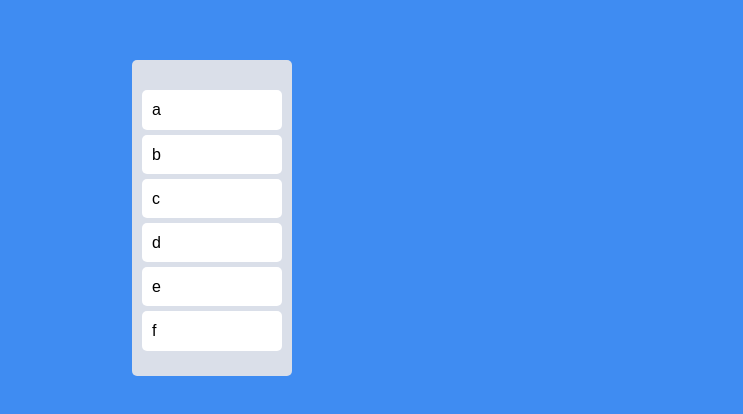
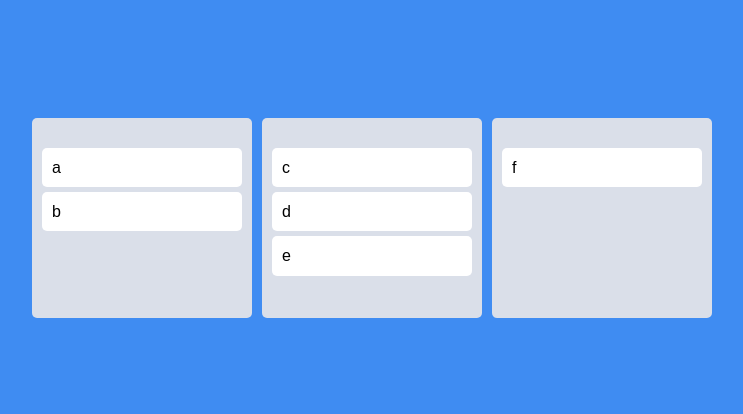
Before and after one commit to whd617/react-master-nomflix-clone, a React (Create React App) app: page / in a window 1280 px wide. Shown: the part 182-596 px from the top of the page, without its empty margins (268-1011 px from the left). Built offline with nearby package versions, Linux system fonts and the light colour scheme.

Commit message:
chore/Multi board setup

```diff
--- a/src/App.tsx
+++ b/src/App.tsx
@@ -1,13 +1,13 @@
 import React from 'react';
-import { DragDropContext, DropResult, Droppable } from '@hello-pangea/dnd';
+import { DragDropContext, DropResult } from '@hello-pangea/dnd';
 import { useRecoilState } from 'recoil';
 import styled from 'styled-components';
 import { toDoState } from './atoms';
-import DraggableCard from './Components/DraggableCard';
+import Board from './Components/Board';
 
 const Wrapper = styled.div`
   display: flex;
-  max-width: 480px;
+  max-width: 680px;
   width: 100%;
   margin: 0 auto;
   justify-content: center;
@@ -18,44 +18,30 @@
 const Boards = styled.div`
   display: grid;
   width: 100%;
+  gap: 10px;
   grid-template-columns: repeat(3, 1fr);
-`;
-
-const Board = styled.div`
-  padding: 20px 10px;
-  padding-top: 30px;
-  background-color: ${(props) => props.theme.boardColor};
-  border-radius: 5px;
-  min-height: 200px;
 `;
 
 function App() {
   const [toDos, setToDos] = useRecoilState(toDoState);
   const onDragEnd = ({ draggableId, destination, source }: DropResult) => {
     if (!destination) return;
-    setToDos((oldToDos) => {
+    /* setToDos((oldToDos) => {
       const toDosCopy = [...oldToDos];
       // 1) Delete item on source.index
       toDosCopy.splice(source.index, 1);
       // 2) Put back the item on the destination.index
       toDosCopy.splice(destination?.index, 0, draggableId);
       return toDosCopy;
-    });
+    }); */
   };
   return (
     <DragDropContext onDragEnd={onDragEnd}>
       <Wrapper>
         <Boards>
-          <Droppable droppableId='one'>
-            {(magic) => (
-              <Board ref={magic.innerRef} {...magic.droppableProps}>
-                {toDos.map((toDo, index) => (
-                  <DraggableCard index={index} toDo={toDo} key={toDo} />
-                ))}
-                {magic.placeholder}
-              </Board>
-            )}
-          </Droppable>
+          {Object.keys(toDos).map((boardId) => (
+            <Board boardId={boardId} toDos={toDos[boardId]} key={boardId} />
+          ))}
         </Boards>
       </Wrapper>
     </DragDropContext>
--- /dev/null
+++ b/src/Components/Board.tsx
@@ -0,0 +1,33 @@
+import { Droppable } from '@hello-pangea/dnd';
+import styled from 'styled-components';
+import DraggableCard from './DraggableCard';
+
+const Wrapper = styled.div`
+  padding: 20px 10px;
+  padding-top: 30px;
+  background-color: ${(props) => props.theme.boardColor};
+  border-radius: 5px;
+  min-height: 200px;
+`;
+
+interface IBoardProps {
+  toDos: string[];
+  boardId: string;
+}
+
+function Board({ toDos, boardId }: IBoardProps) {
+  return (
+    <Droppable droppableId={boardId}>
+      {(magic) => (
+        <Wrapper ref={magic.innerRef} {...magic.droppableProps}>
+          {toDos.map((toDo, index) => (
+            <DraggableCard index={index} toDo={toDo} key={toDo} />
+          ))}
+          {magic.placeholder}
+        </Wrapper>
+      )}
+    </Droppable>
+  );
+}
+
+export default Board;
--- a/src/atoms.tsx
+++ b/src/atoms.tsx
@@ -1,6 +1,14 @@
 import { atom, selector } from 'recoil';
 
-export const toDoState = atom({
+interface IToDoState {
+  [key: string]: string[];
+}
+
+export const toDoState = atom<IToDoState>({
   key: 'toDo',
-  default: ['a', 'b', 'c', 'd', 'e', 'f'],
+  default: {
+    to_do: ['a', 'b'],
+    doing: ['c', 'd', 'e'],
+    done: ['f'],
+  },
 });
```
